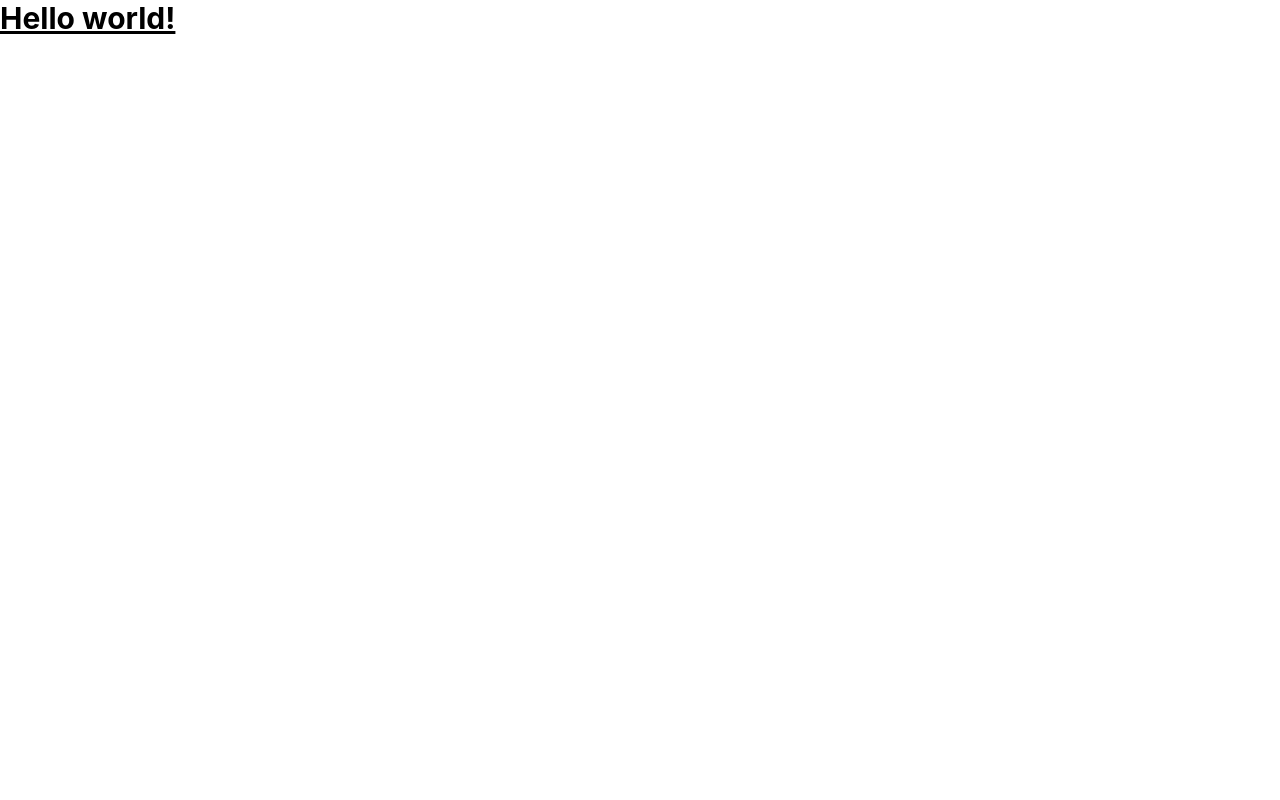
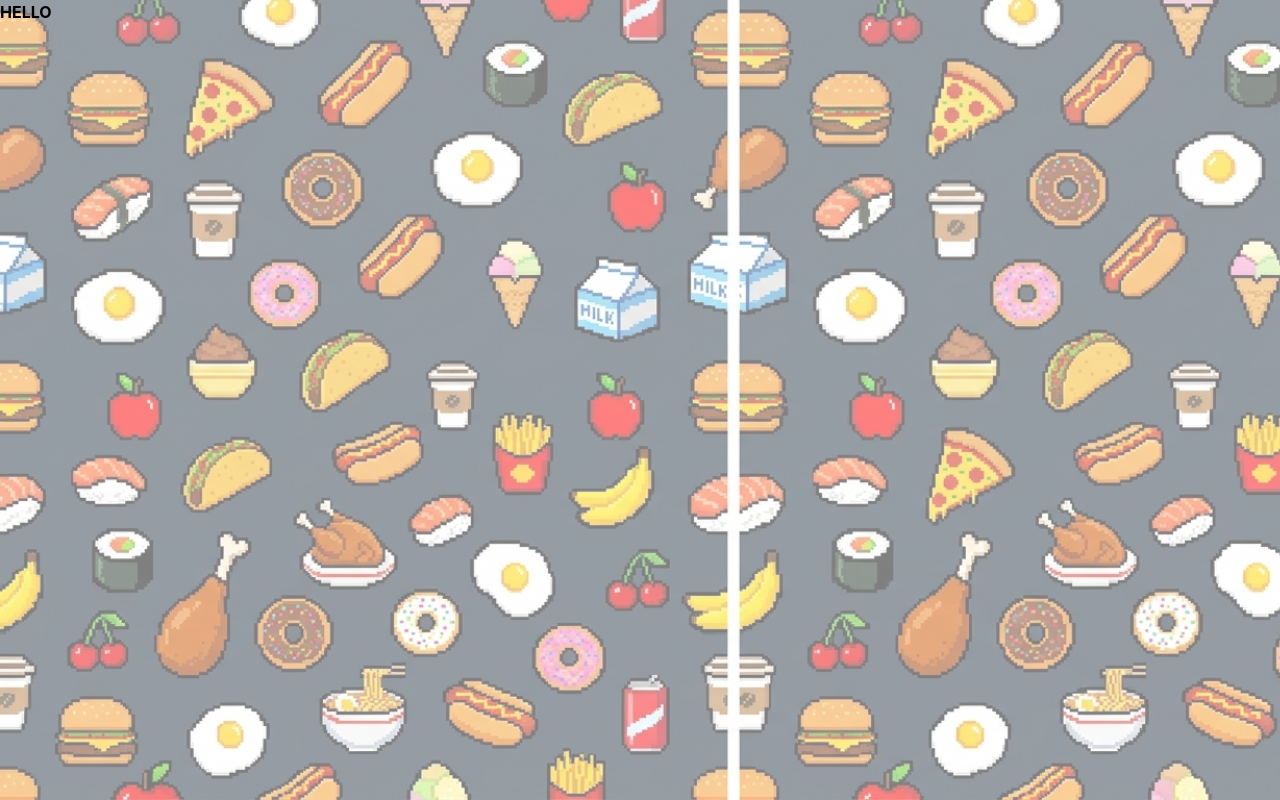
Before and after one commit to chubibobibo/meals, a React (Vite) app in the folder client/: page /dashboard/index in a window 1280 px wide. Built offline with nearby package versions, Linux system fonts and the light colour scheme.

Commit message:
added background image to index page

```diff
--- /dev/null
+++ b/client/postcss.config.cjs
@@ -0,0 +1,14 @@
+module.exports = {
+  plugins: {
+    "postcss-preset-mantine": {},
+    "postcss-simple-vars": {
+      variables: {
+        "mantine-breakpoint-xs": "36em",
+        "mantine-breakpoint-sm": "48em",
+        "mantine-breakpoint-md": "62em",
+        "mantine-breakpoint-lg": "75em",
+        "mantine-breakpoint-xl": "88em",
+      },
+    },
+  },
+};
--- a/client/src/App.tsx
+++ b/client/src/App.tsx
@@ -1,4 +1,6 @@
 import "./App.css";
+import "@mantine/core/styles.css";
+import { MantineProvider } from "@mantine/core";
 import { routeTree } from "./routes/routes";
 import { createRouter, RouterProvider } from "@tanstack/react-router";
 
@@ -7,7 +9,9 @@ const router = createRouter({ routeTree });
 function App() {
   return (
     <>
-      <RouterProvider router={router} />
+      <MantineProvider>
+        <RouterProvider router={router} />
+      </MantineProvider>
     </>
   );
 }
--- a/client/src/pages/IndexPage.tsx
+++ b/client/src/pages/IndexPage.tsx
@@ -1,8 +1,15 @@
 function IndexPage() {
   return (
-    <>
-      <h1 className='text-3xl font-bold underline'>Hello world!</h1>
-    </>
+    <main className='w-screen h-screen'>
+      <img
+        src='../src/assets/mealappbg.png'
+        alt='bg-image'
+        className='w-screen h-screen opacity-50 absolute object-cover object-left'
+      />
+      <h1 className='relative font-bold text-black'>HELLO</h1>
+
+      {/* <img src='../src/assets/hero.png' alt='' /> */}
+    </main>
   );
 }
 export default IndexPage;
```
Also changed, not shown: client/package.json (+7 -0 lines), client/src/assets/mealappbg.png (added), 1 other file (tests, documents, lock files or other folders).
